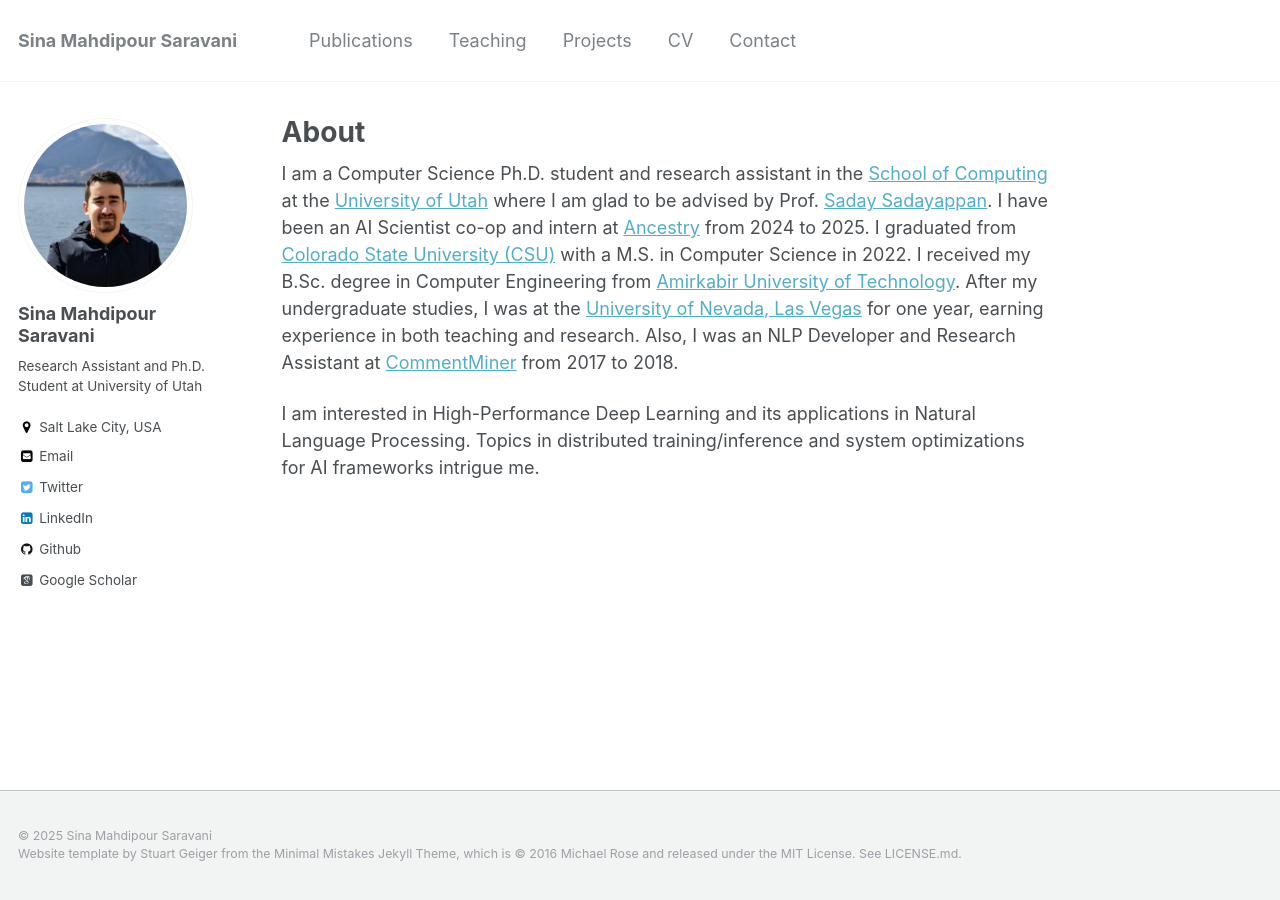
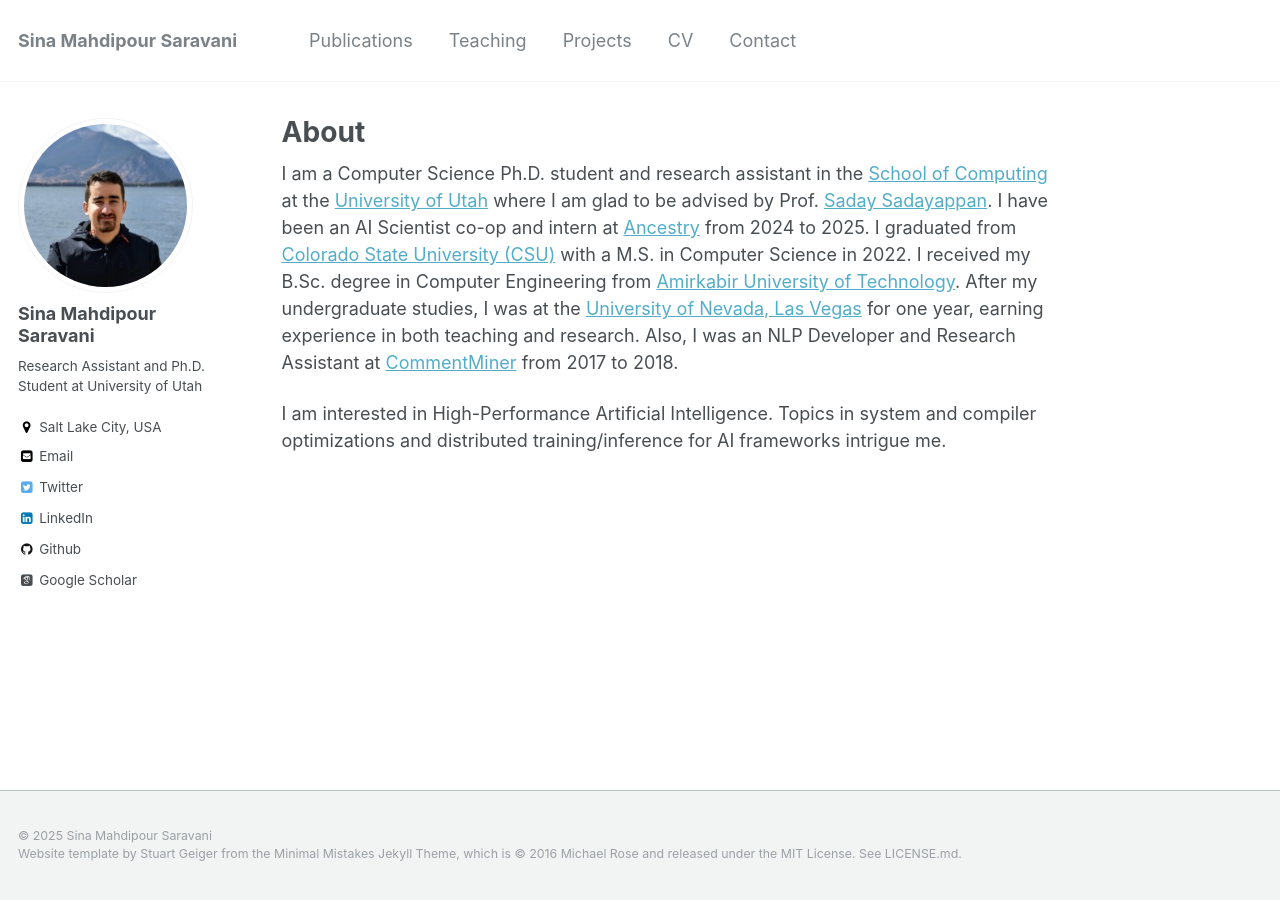
Before and after one commit to sinamps/sinamps.github.io, a Jekyll site: the page built from _pages/about.md, in a window 1280 px wide. Built offline with Jekyll 4.4.1, drawn with Linux system fonts in a browser that asks for light colours; some web fonts are replaced.

Commit message:
update about

```diff
--- a/_pages/about.md
+++ b/_pages/about.md
@@ -10,4 +10,4 @@ redirect_from:
 
 I am a Computer Science Ph.D. student and research assistant in the [School of Computing](https://www.cs.utah.edu/) at the [University of Utah](https://www.utah.edu/) where I am glad to be advised by Prof. [Saday Sadayappan](https://users.cs.utah.edu/~saday/). I have been an AI Scientist co-op and intern at [Ancestry](https://www.ancestry.com/) from 2024 to 2025. I graduated from [Colorado State University (CSU)](https://www.colostate.edu) with a M.S. in Computer Science in 2022. I received my B.Sc. degree in Computer Engineering from [Amirkabir University of Technology](http://aut.ac.ir/aut/). After my undergraduate studies, I was at the [University of Nevada, Las Vegas](https://unlv.edu) for one year, earning experience in both teaching and research. Also, I was an NLP Developer and Research Assistant at [CommentMiner](http://www.commentminer.ir/) from 2017 to 2018.
 
-I am interested in High-Performance Deep Learning and its applications in Natural Language Processing. Topics in distributed training/inference and system optimizations for AI frameworks intrigue me.
+I am interested in High-Performance Artificial Intelligence. Topics in system and compiler optimizations and distributed training/inference for AI frameworks intrigue me.
```
